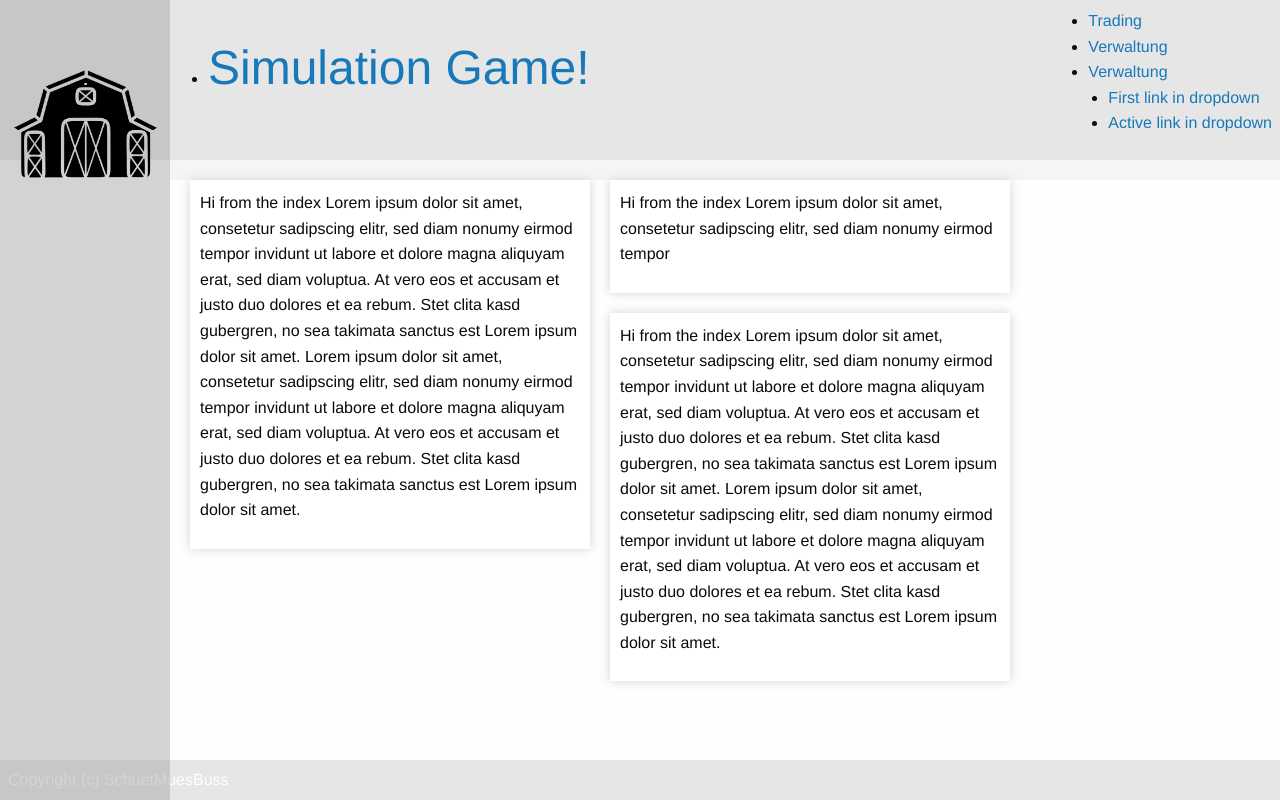
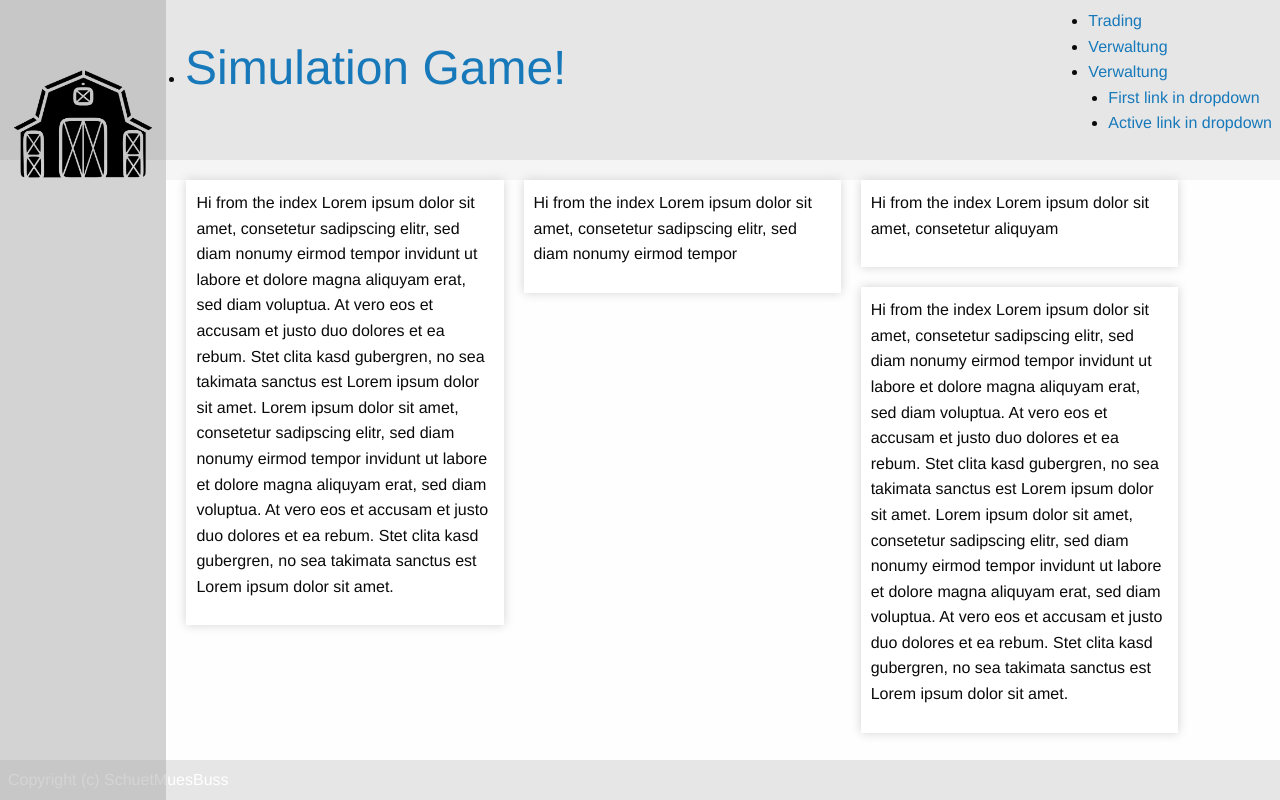
Before and after one commit to Backpackerice/simulation-game, a Rails app: page / in a window 1280 px wide. Run offline with Rails 7, Linux system fonts and the light colour scheme; style sheets or scripts are compiled from the project's sources; some libraries are stand-ins or nearby versions.

Commit message:
changed layout to relative positioning

```diff
--- a/app/assets/stylesheets/_content_box.scss
+++ b/app/assets/stylesheets/_content_box.scss
@@ -6,7 +6,9 @@
   margin: 10px 10px;
   background-color: white;
   box-shadow: 0px 0px 10px lightgrey;
-  max-width: 400px;
+  max-width: 29%;
+  min-width: 300px;
+  box-sizing: border-box;
 
   .wide {
     float: none;
--- a/app/assets/stylesheets/_header.scss
+++ b/app/assets/stylesheets/_header.scss
@@ -2,7 +2,7 @@
 
   .top-bar {
     .title-area {
-      margin-left: 200px;
+      margin-left: 14%;
     }
   }
   .dropdown .active {
--- a/app/assets/stylesheets/_sidebar.scss
+++ b/app/assets/stylesheets/_sidebar.scss
@@ -5,7 +5,7 @@
   height: 100%;
   z-index: 1;
   opacity: 0.5;
-  width: 170px;
+  width: 13%;
 
 }
 
@@ -15,6 +15,7 @@
   top: 0;
   left: 0;
   height: 150px;
+  max-width: 13%;
   margin-top: 50px;
 
 }
--- a/app/assets/stylesheets/base.scss
+++ b/app/assets/stylesheets/base.scss
@@ -1,6 +1,6 @@
 .l-content {
   height: 100%;
-  margin-left: 170px;
+  margin-left: 13%;
   padding: 10px;
   background-color: #f5f5f5;
 }
--- a/app/views/dashboard/index.html.erb
+++ b/app/views/dashboard/index.html.erb
@@ -18,10 +18,18 @@
     <div class="wide">
         <p>
           Hi from the index
-          Lorem ipsum dolor sit amet, consetetur sadipscing elitr, sed diam nonumy eirmod tempor invidunt ut labore et dolore magna aliquyam erat, sed diam voluptua. At vero eos et accusam et justo duo dolores et ea rebum. Stet clita kasd gubergren, no sea takimata sanctus est Lorem ipsum dolor sit amet. Lorem ipsum dolor sit amet, consetetur sadipscing elitr, sed diam nonumy eirmod tempor invidunt ut labore et dolore magna aliquyam erat, sed diam voluptua. At vero eos et accusam et justo duo dolores et ea rebum. Stet clita kasd gubergren, no sea takimata sanctus est Lorem ipsum dolor sit amet.
+          Lorem ipsum dolor sit amet, consetetur aliquyam
 
         </p>
     </div>
   </div>
+  <div class = "content-box">
+      <p>
+        Hi from the index
+        Lorem ipsum dolor sit amet, consetetur sadipscing elitr, sed diam nonumy eirmod tempor invidunt ut labore et dolore magna aliquyam erat, sed diam voluptua. At vero eos et accusam et justo duo dolores et ea rebum. Stet clita kasd gubergren, no sea takimata sanctus est Lorem ipsum dolor sit amet. Lorem ipsum dolor sit amet, consetetur sadipscing elitr, sed diam nonumy eirmod tempor invidunt ut labore et dolore magna aliquyam erat, sed diam voluptua. At vero eos et accusam et justo duo dolores et ea rebum. Stet clita kasd gubergren, no sea takimata sanctus est Lorem ipsum dolor sit amet.
+
+      </p>
+
+  </div>
 
 </div>
```
